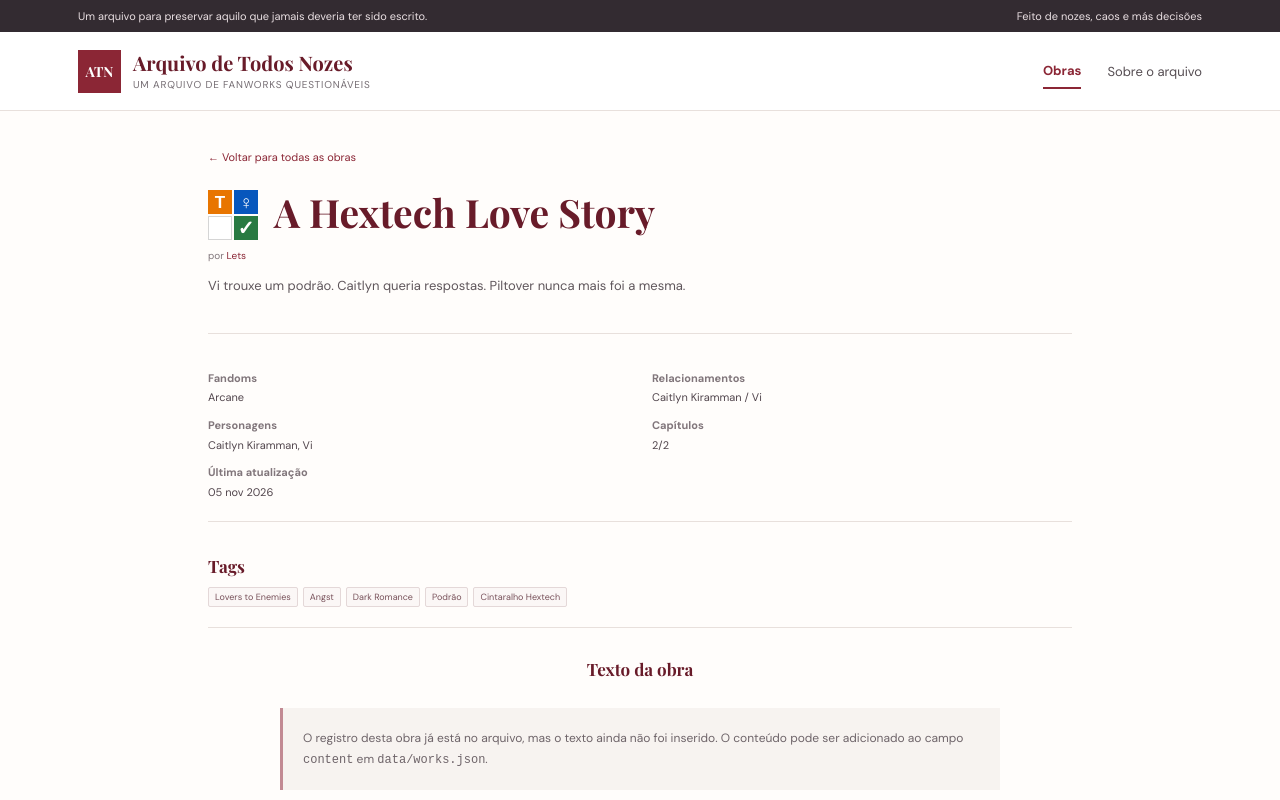
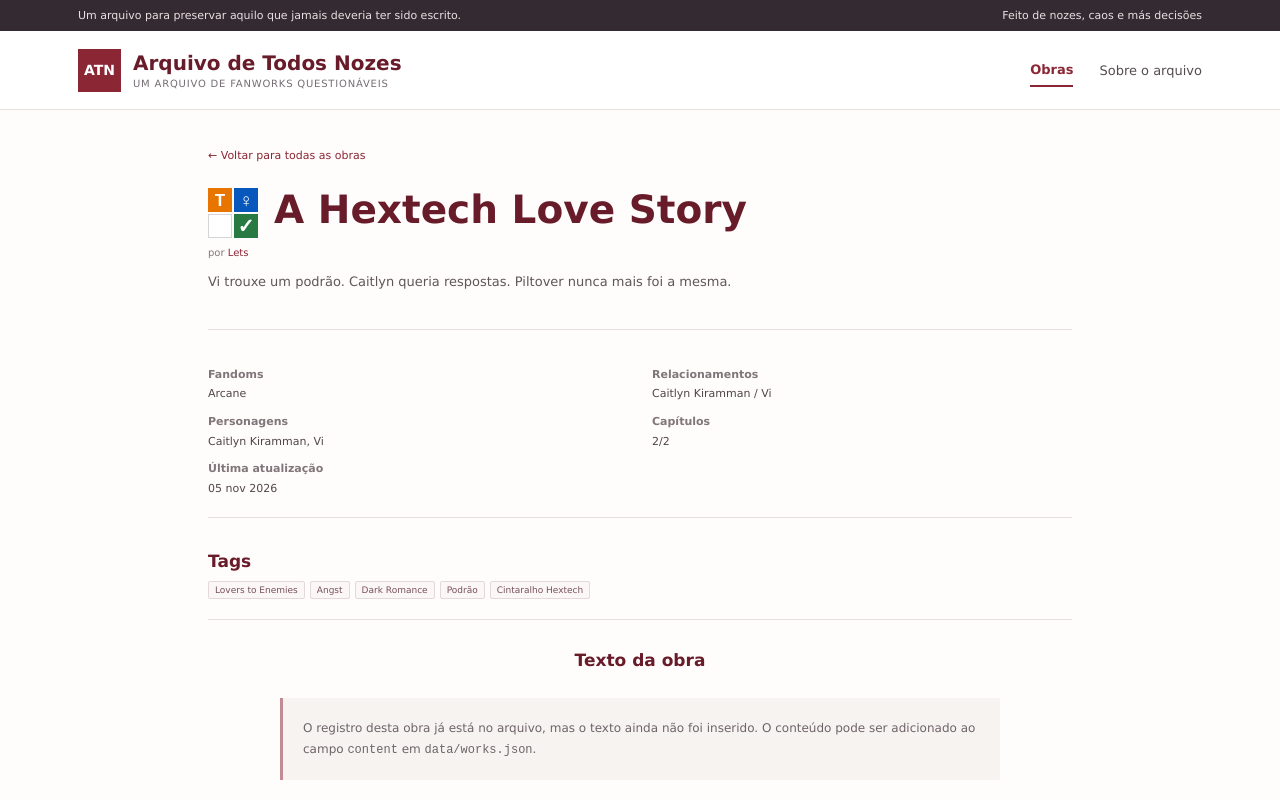
Before and after one commit to LetsTN/Arquivo-de-Todos-Nozes, a Next.js app: page /works/a-hextech-love-story in a window 1280 px wide. Shown: the top 800 px of the page. Built offline with nearby package versions, Linux system fonts and the light colour scheme.

Commit message:
Troca tipografia para Lucida Grande

```diff
--- a/app/globals.css
+++ b/app/globals.css
@@ -1,5 +1,3 @@
-@import url('https://fonts.googleapis.com/css2?family=DM+Sans:wght@400;500;600;700&family=Playfair+Display:wght@600;700&display=swap');
-
 :root {
   --ink: #29242a;
   --muted: #756d73;
@@ -9,8 +7,8 @@
   --paper: #fffdfb;
   --line: #e8e0dc;
   --soft: #f7f3f0;
-  --serif: "Playfair Display", Georgia, serif;
-  --sans: "DM Sans", Arial, sans-serif;
+  --serif: "Lucida Grande", "Lucida Sans Unicode", sans-serif;
+  --sans: "Lucida Grande", "Lucida Sans Unicode", sans-serif;
 }
 * { box-sizing: border-box; }
 html { scroll-behavior: smooth; }
@@ -82,7 +80,7 @@ a { color: var(--red); }
 .reader-tags h2, .chapter-heading { color: var(--red-dark); font: 700 17px var(--serif); margin: 0 0 10px; }
 .chapter { max-width: 720px; margin: 30px auto 0; }
 .chapter-heading { text-align: center; margin-bottom: 24px; }
-.chapter-text { color: #302b2e; font: 16px/1.9 Georgia, serif; white-space: pre-wrap; }
+.chapter-text { color: #302b2e; font: 16px/1.9 var(--serif); white-space: pre-wrap; }
 .empty-story { margin: 28px 0; padding: 20px; background: var(--soft); border-left: 3px solid #c28a93; color: #6e6469; font-size: 12px; line-height: 1.7; }
 @media (max-width: 600px) {
   .utility-inner { padding: 8px 17px; }
```
